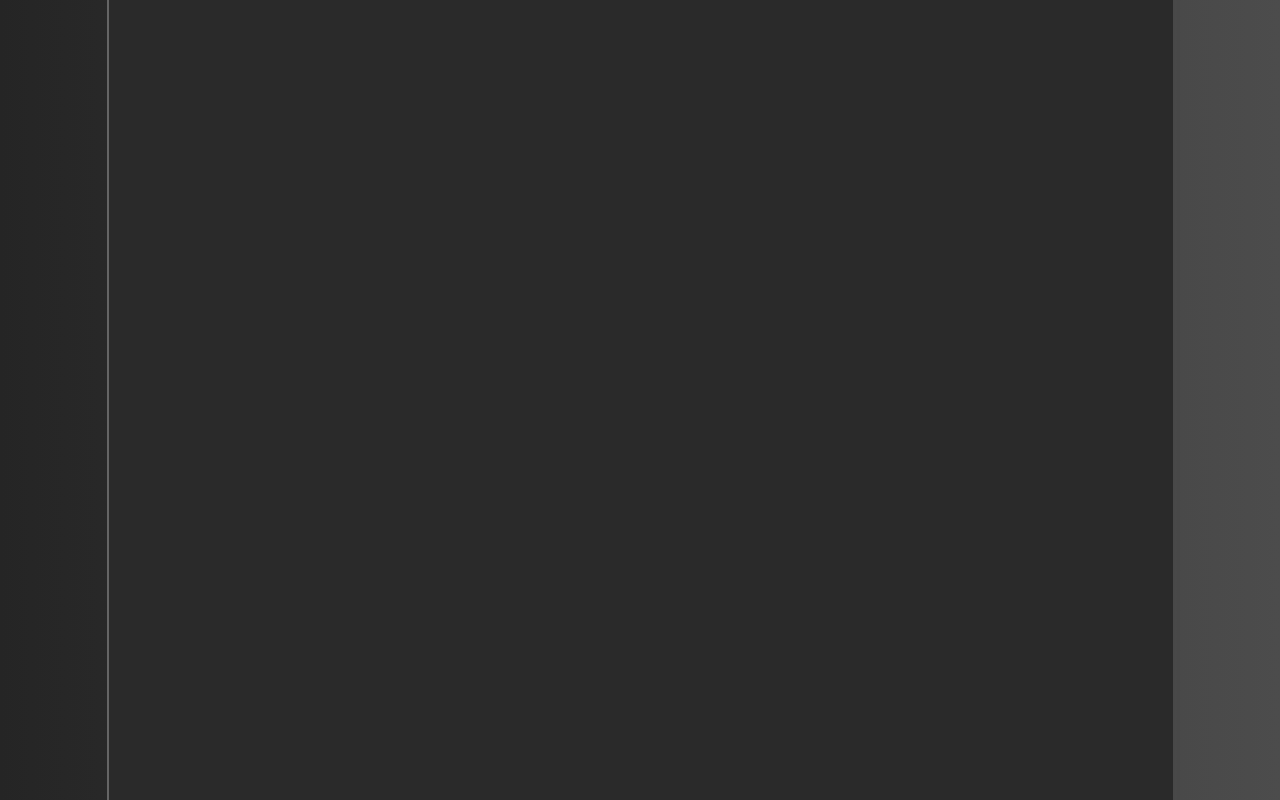
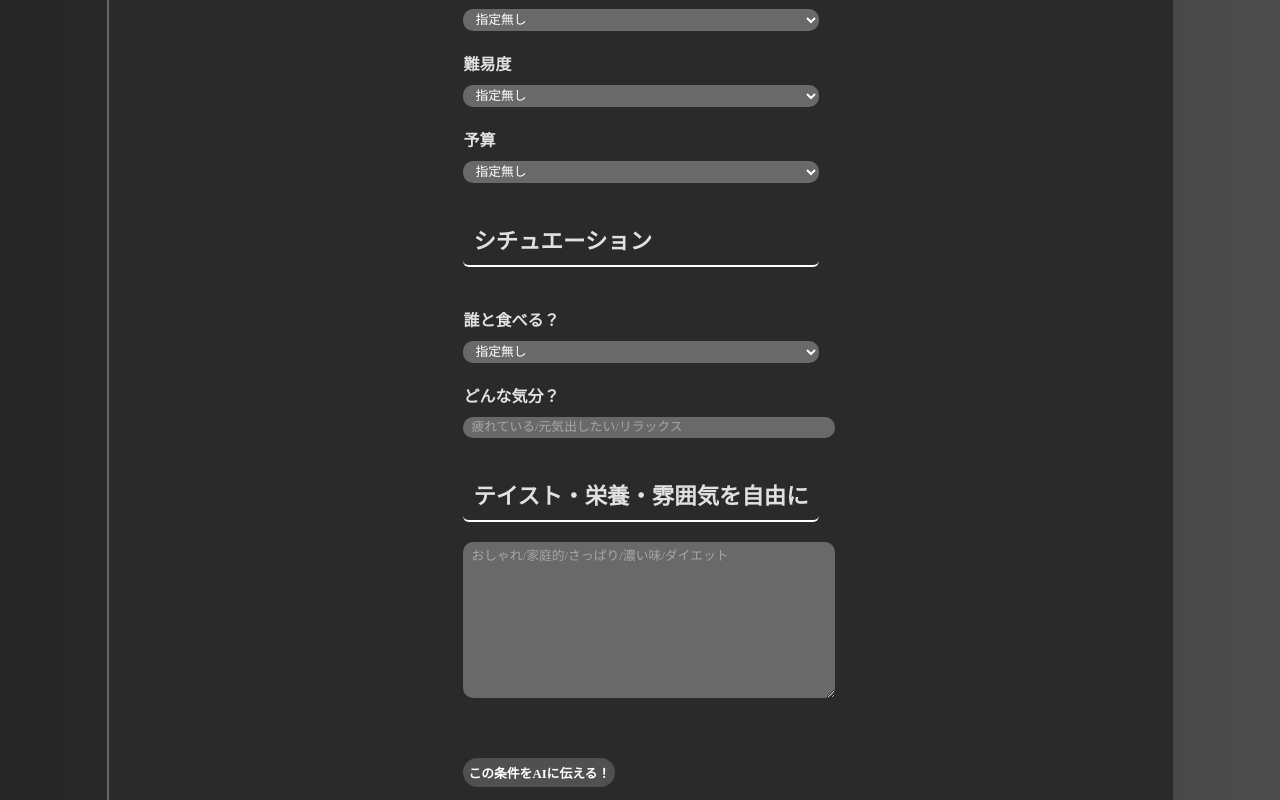
Before and after one commit to fuyuki369/N2React-app-plusAI, a React (Vite) app in the folder FrontEnd/my-app/: page /cooking in a window 1280 px wide. Shown: the part 1720-2520 px from the top of the page. Built offline with nearby package versions, Linux system fonts and the light colour scheme.

Commit message:
送信ボタンの追加と条件入力部分を途中まで改善

```diff
--- a/FrontEnd/my-app/src/pages/CookingAssistance/cooking.css
+++ b/FrontEnd/my-app/src/pages/CookingAssistance/cooking.css
@@ -88,9 +88,11 @@
 /*条件入力部分*/
 .input-area{
     padding: 20px;
+    width: 100%;
     display: flex;
     flex-flow: column;
     align-items: center;
+    justify-content: center;
     font-weight: bold;
 }
 
@@ -114,11 +116,52 @@
 .selection {
     margin-top: 20px;
     display: flex;
+    flex-flow: column;
+    width: 100%;
 }
 
-.selection input,select{
+.selection label{
+    margin-top: 20px;
+    margin-bottom: 10px;
+}
+
+.selection input,select,textarea{
     background-color: rgb(105, 105, 105);
     color: rgb(255, 255, 255);
-    border: solid 2px rgb(61, 61, 61);
-    border-radius: 5px;
+    border: none;
+    border-radius: 10px;
+    width: 100%;
+    padding: 3px 8px;
+    font-size: 0.8rem;
 }
+
+.selection textarea{
+    height: 150px;
+}
+
+.selection input::placeholder,textarea::placeholder{
+    color: rgb(166, 166, 166);
+}
+
+.submit-area {
+    display: flex;
+    margin-top: 60px;
+}
+
+.submit-btn {
+    background-color: rgb(80, 80, 80);
+    color: rgb(255, 255, 255);
+    font-size: 0.8rem;
+    font-weight: bold;
+    padding: 5px;
+    border: none;
+    border-radius: 20px;
+
+    cursor: pointer;
+    transition: all 0.5s;
+}
+
+.submit-btn:hover{
+    background-color: rgb(93, 93, 93);
+    transform: scale(1.03);
+}
--- a/FrontEnd/my-app/src/pages/CookingAssistance/cooking.jsx
+++ b/FrontEnd/my-app/src/pages/CookingAssistance/cooking.jsx
@@ -58,21 +58,21 @@ function CookingAssistance(){
                                     type="text"
                                     id="mein-ingredient"
                                     value={meinIngredient}
-                                    onChange={(e) =>setMeinIngredient(e)}   //valueとonChangeはセット意識
+                                    onChange={(e) =>setMeinIngredient(e.target.value)}   //valueとonChangeはセット意識
                                 />
                                 <label htmlFor="sub-ingredient">追加したい食材</label>
                                 <input
                                     type="text"
                                     id="sub-ingredient"
                                     value={subIngredient}
-                                    onChange={(e) =>setSubIngredient(e)}
+                                    onChange={(e) =>setSubIngredient(e.target.value)}
                                 />
                                 <label htmlFor="avoid-ingredient">避けたい食材</label>
                                 <input
                                     type="text"
                                     id="avoid-ingredient"
                                     value={avoidIngredient}
-                                    onChange={(e) =>setAvoidIngredient(e)}
+                                    onChange={(e) =>setAvoidIngredient(e.target.value)}
                                 />
                             </div>
                         </div>
@@ -81,7 +81,7 @@ function CookingAssistance(){
                             <h4>ジャンル・分類</h4>
                             <div className="selection genre-selection">
                                 <label htmlFor="cuisine-type">料理ジャンル</label>
-                                <select id="cuisine-type" value={cuisineType} onChange={(e) =>setCuisineType(e)}>
+                                <select id="cuisine-type" value={cuisineType} onChange={(e) =>setCuisineType(e.target.value)}>
                                     <option value="">指定無し</option>
                                     <option value="japanese-cuisine">和食</option>
                                     <option value="western-cuisine">洋食</option>
@@ -90,7 +90,7 @@ function CookingAssistance(){
                                     <option value="korean-cuisine">韓国料理</option>
                                 </select>
                                 <label htmlFor="category">分類</label>
-                                <select id="category" value={category} onChange={(e) =>setCategory(e)}>
+                                <select id="category" value={category} onChange={(e) =>setCategory(e.target.value)}>
                                     <option value="">指定無し</option>
                                     <option value="main-dish">主菜</option>
                                     <option value="side-dish">副菜</option>
@@ -99,7 +99,7 @@ function CookingAssistance(){
                                     <option value="drink">ドリンク</option>
                                 </select>
                                 <label htmlFor="season">シーズン</label>
-                                <select id="season" value={season} onChange={(e) =>setSeason(e)}>
+                                <select id="season" value={season} onChange={(e) =>setSeason(e.target.value)}>
                                     <option value="">指定無し</option>
                                     <option value="spring">春</option>
                                     <option value="summer">夏</option>
@@ -113,7 +113,7 @@ function CookingAssistance(){
                             <h4>調理時間・難易度</h4>
                             <div className="selection effort-selection">
                                 <label htmlFor="cook-time">調理時間</label>
-                                <select id="cook-time" value={cookTime} onChange={(e) =>setCookTime(e)}>
+                                <select id="cook-time" value={cookTime} onChange={(e) =>setCookTime(e.target.value)}>
                                     <option value="">指定無し</option>
                                     <option value="5min">5分以内</option>
                                     <option value="15min">15分以内</option>
@@ -121,14 +121,14 @@ function CookingAssistance(){
                                     <option value="60min">1時間以内</option>
                                 </select>
                                 <label htmlFor="difficulty">難易度</label>
-                                <select id="difficulty" value={difficulty} onChange={(e) =>setDifficulty(e)}>
+                                <select id="difficulty" value={difficulty} onChange={(e) =>setDifficulty(e.target.value)}>
                                     <option value="">指定無し</option>
                                     <option value="easy">簡単</option>
                                     <option value="medium">普通</option>
                                     <option value="hard">手の込んだ料理</option>
                                 </select>
                                 <label htmlFor="cost">予算</label>
-                                <select id="const" value={cost} onChange={(e) =>setCost(e)}>
+                                <select id="const" value={cost} onChange={(e) =>setCost(e.target.value)}>
                                     <option value="">指定無し</option>
                                     <option value="500yen">~500円</option>
                                     <option value="1000yen">~1000円</option>
@@ -143,7 +143,7 @@ function CookingAssistance(){
                             <h4>シチュエーション</h4>
                             <div className="selection effort-selection">
                                 <label htmlFor="whom">誰と食べる？</label>
-                                <select id="whom" value={whom} onChange={(e) =>setWhom(e)}>
+                                <select id="whom" value={whom} onChange={(e) =>setWhom(e.target.value)}>
                                     <option value="">指定無し</option>
                                     <option value="solo">１人</option>
                                     <option value="friends">友達</option>
@@ -155,7 +155,7 @@ function CookingAssistance(){
                                     type="text"
                                     placeholder="疲れている/元気出したい/リラックス"
                                     value={mood}
-                                    onChange={(e) =>setMood(e)}
+                                    onChange={(e) =>setMood(e.target.value)}
                                 />
                             </div>
                         </div>
@@ -163,15 +163,20 @@ function CookingAssistance(){
                         <div className="taste">
                             <h4>テイスト・栄養・雰囲気を自由に</h4>
                             <div className="selection taste-selection">
-                                <input
+                                <textarea
                                     type="text"
                                     placeholder="おしゃれ/家庭的/さっぱり/濃い味/ダイエット"
                                     value={taste}
-                                    onChange={(e) =>setTaste(e)}
+                                    onChange={(e) =>setTaste(e.target.value)}
                                 />
                             </div>
                         </div>
                         {/*送信ボタン*/}
+                        <div className="submit-area">
+                            <button className="submit-btn" onClick={() => handleSubmit()}> {/*あとで！*/}
+                                この条件をAIに伝える！
+                            </button>
+                        </div>
                     </div>
                 </section>
                 {/*レシピ等提案部分*/}
```
